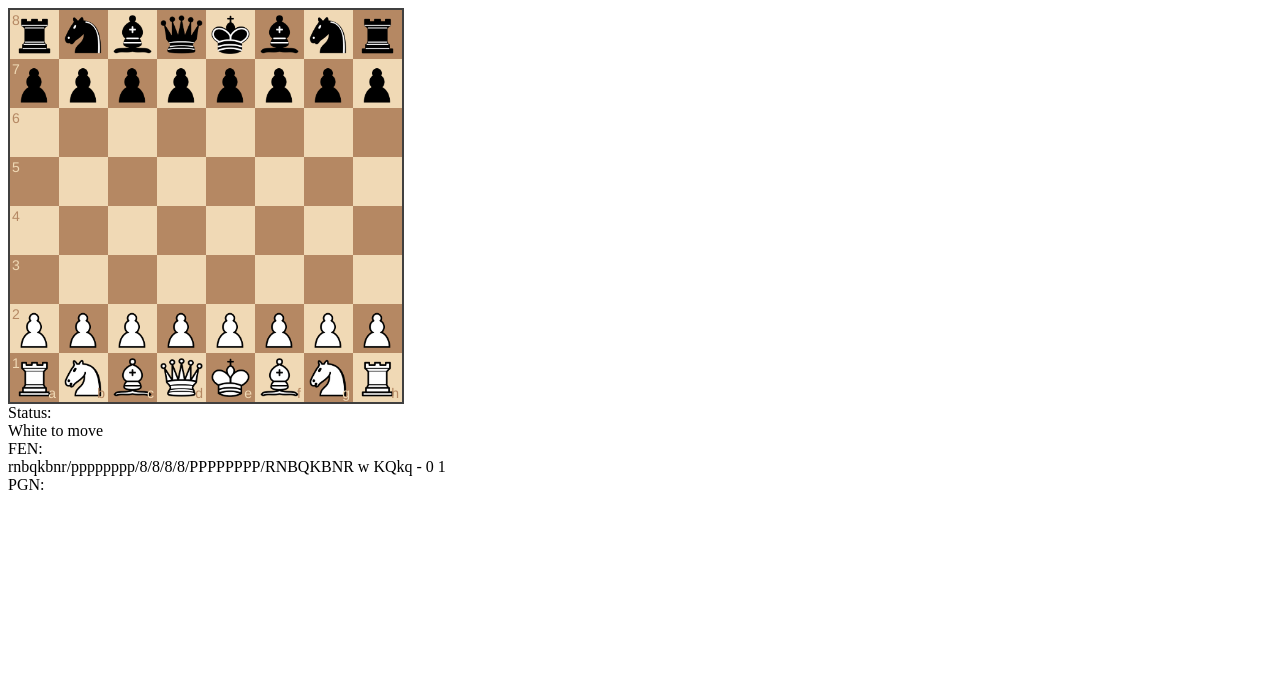
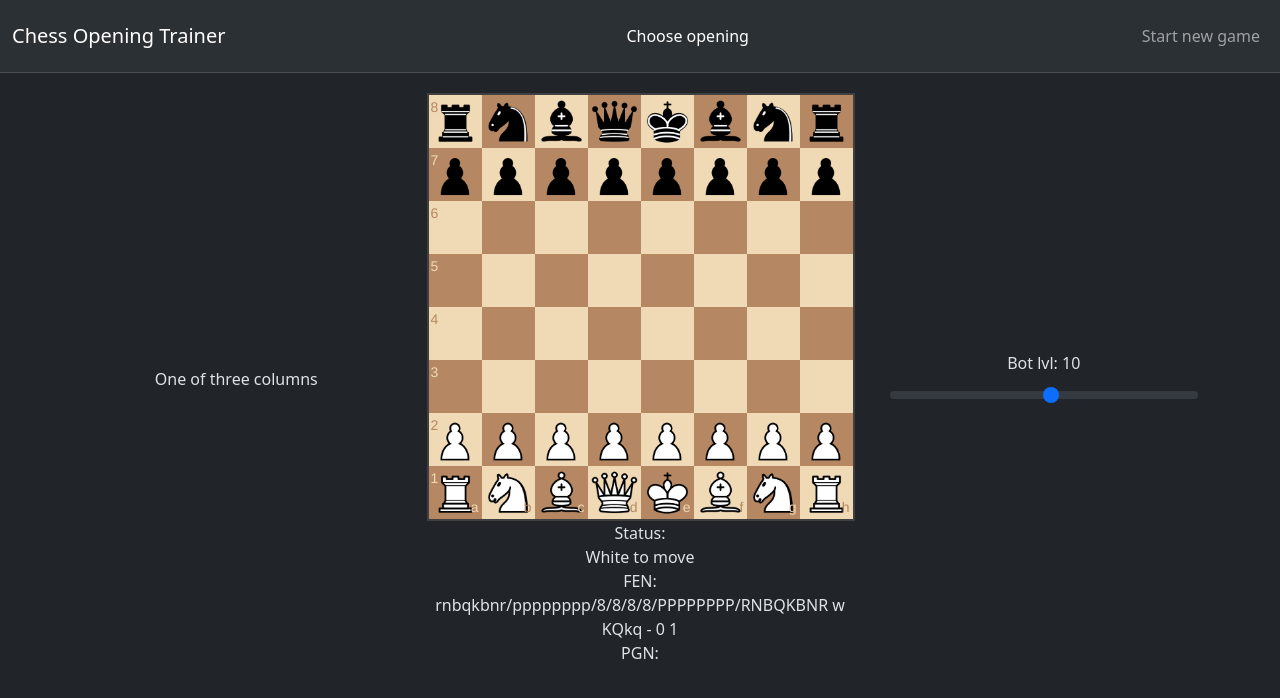
Before and after one commit to MasterOfChess/chess-trainer, a Flask app: page / in a window 1280 px wide. Shown: the top 698 px of the page. Run offline with Flask 3, Linux system fonts and the light colour scheme; parts of the project's set-up code (start-up, migrations or seed data) failed here and were passed over.

Commit message:
Add navbar, background and activate book-based bot.

```diff
--- a/src/app.py
+++ b/src/app.py
@@ -1,37 +1,78 @@
-from flask import Flask, render_template, request
+from flask import Flask, render_template, request, session
+import datetime
 from book_reader_protocol import BookReader
-# from book_reader_protocol import EchoProtocol
 import chess
+import chess.engine
 import random
 
 # create web app instance
 app = Flask(__name__)
 
+app.secret_key = 'KEY_EASY_TO_HACK'
+app.config['PERMANENT_SESSION_LIFETIME'] = datetime.timedelta(minutes=10)
+
+engine = chess.engine.SimpleEngine.popen_uci(
+    '../stockfish/stockfish-ubuntu-x86-64-avx2')
 book_reader = BookReader.popen('../tree-generation/book_reader',
                                '../tree-generation/tree.bin')
 
 
+def initialize_config():
+    session.permanent = True
+    if 'bot_lvl' not in session:
+        session['bot_lvl'] = 10
+    if 'branching_factor' not in session:
+        session['branching_factor'] = 1
+
+
+def new_game():
+    session['in_book'] = True
+    engine.configure({'Skill Level': session['bot_lvl']})
+
+
+@app.route('/set_bot_lvl', methods=['POST'])
+def set_bot_lvl():
+    lvl = int(request.form.get('bot_lvl'))
+    session['bot_lvl'] = lvl
+    print(f'Setting bot_lvl to {lvl}')
+    engine.configure({'Skill Level': lvl})
+    return {'bot_lvl': lvl}
+
+
 # define root(index) route
 @app.route('/')
-async def root():
+def root():
+    initialize_config()
+    new_game()
     return render_template('index.html')
 
 
+def choose_engine_move(board: chess.Board):
+    result = engine.play(board, chess.engine.Limit(time=1.0))
+    board.push(result.move)
+    return board.fen()
+
+
+def choose_move(board: chess.Board):
+    if not session['in_book']:
+        return choose_engine_move(board)
+    edge_result = book_reader.from_fen(board.fen())
+    if not edge_result.edges:
+        return choose_engine_move(board)
+    print('\n'.join(map(str, edge_result.edges)))
+    available_edges = edge_result.edges[:session['branching_factor']]
+    edge = random.choice(available_edges)
+    board.push(edge.move)
+    return board.fen()
+
+
 @app.route('/make_move', methods=['POST'])
-async def make_move():
+def make_move():
     fen = request.form.get('fen')
     board = chess.Board(fen)
-    move = random.choice(list(board.legal_moves))
-    board.push(move)
-    # fen = board.fen()
-    # print('Making move')
-    # print(fen)
-    # edge_result = book_reader.from_fen(fen)
-
-    # print('\n'.join(map(str, edge_result.edges)))
-    # if edge_result.edges:
-    #     board.push(edge_result.edges[0].move)
-    fen = board.fen()
+    # move = random.choice(list(board.legal_moves))
+    # board.push(move)
+    fen = choose_move(board)
 
     return {'fen': fen}
 
--- a/src/static/play_bot.js
+++ b/src/static/play_bot.js
@@ -13,7 +13,7 @@ let promotion_running = false;
 function onDragStart(source, piece, position, orientation) {
   console.log("onDragStart", source, piece, position, orientation);
   if (promotion_running) {
-    $('#myBoard .square-' + source).get(0).click();
+    $('#board .square-' + source).get(0).click();
     console.log("Clicked " + source);
   }
   // do not pick up pieces if the game is over
@@ -29,7 +29,7 @@ function onDragStart(source, piece, position, orientation) {
 }
 
 function clickSquare(square) {
-  var $square = $('#myBoard .square-' + square);
+  var $square = $('#board .square-' + square);
   $square.on('click', function () {
     console.log('click');
   });
@@ -68,7 +68,7 @@ async function promotionHighlightSquares() {
 }
 
 function promotionRemoveHighlight() {
-  $('#myBoard .square-55d63').css('background', '')
+  $('#board .square-55d63').css('background', '')
 }
 
 async function promotionOnDrop(move, source, target, piece) {
@@ -80,7 +80,7 @@ async function promotionOnDrop(move, source, target, piece) {
       console.log("Promoting");
       promotion_running = true;
       for (let square of promotionSquaresUnder(target)) {
-        let $square = $('#myBoard .square-' + square.coord);
+        let $square = $('#board .square-' + square.coord);
         game.put({ type: square.piece, color: color }, square.coord);
         console.log("Putting " + square.piece + " at " + square.coord);
         $square.addClass('promotion-square');
@@ -182,6 +182,15 @@ var config = {
   onDrop: onDrop,
   onSnapEnd: onSnapEnd,
 };
-board = Chessboard("myBoard", config);
+board = Chessboard("board", config);
 
 updateStatus();
+
+let bot_lvl_form = document.getElementById("bot-lvl-form");
+bot_lvl_form.oninput = function () {
+  let bot_lvl = this.value;
+  $('label[for="bot-lvl-form"]').text("Bot lvl: " + bot_lvl);
+  $.post("/set_bot_lvl", { bot_lvl: bot_lvl }, function (data) {
+    console.log(data);
+  });
+}
--- a/src/templates/index.html
+++ b/src/templates/index.html
@@ -1,8 +1,17 @@
-<html>
+<html data-bs-theme="dark">
   <head>
     <title>Test Flask Chess app</title>
-
-    <!-- JQuery-->
+    <!-- Bootstrap -->
+    <script src="
+https://cdn.jsdelivr.net/npm/bootstrap@5.3.3/dist/js/bootstrap.min.js
+"></script>
+    <link
+      href="
+https://cdn.jsdelivr.net/npm/bootstrap@5.3.3/dist/css/bootstrap.min.css
+"
+      rel="stylesheet"
+    />
+    <!-- JQuery -->
     <script
       src="https://code.jquery.com/jquery-3.5.1.min.js"
       integrity="sha384-ZvpUoO/+PpLXR1lu4jmpXWu80pZlYUAfxl5NsBMWOEPSjUn/6Z/hRTt8+pR6L4N2"
@@ -14,16 +23,58 @@
       rel="stylesheet"
       href="{{url_for('static', filename='external/css/chessboard-1.0.0.min.css')}}"
     />
+    <link
+      rel="stylesheet"
+      href="{{url_for('static', filename='css/index.css')}}"
+    />
     <script src="{{url_for('static', filename='external/js/chessboardjs-1.0.0/chessboard-1.0.0.min.js')}}"></script>
   </head>
   <body>
-    <div id="myBoard" style="width: 400px"></div>
+    <nav
+      class="navbar bg-body-tertiary border-bottom border-body"
+      data-bs-theme="dark"
+    >
+      <div class="container-fluid">
+        <div class="d-flex justify-content-start">
+          <a class="navbar-brand" href="#">Chess Opening Trainer</a>
+        </div>
+        <div class="navbar-nav d-flex justify-content-end p-2">
+          <a class="nav-link active" aria-current="page" href="#"
+            >Choose opening</a
+          >
+        </div>
+        <div class="navbar-nav d-flex justify-content-end p-2">
+          <a class="nav-link" href="#">Start new game</a>
+        </div>
+      </div>
+    </nav>
+    <div class="container text-center">
+      <div class="row"></div>
+      <div class="row align-items-center" style="margin-top: 20px">
+        <div class="col">One of three columns</div>
+        <div class="col-5">
+          <div id="board-container" class="container-fluid">
+            <div id="board"></div>
+          </div>
           <label>Status:</label>
           <div id="status"></div>
           <label>FEN:</label>
           <div id="fen"></div>
           <label>PGN:</label>
           <div id="pgn"></div>
+        </div>
+        <div class="col">
+          <label for="bot-lvl-form" class="form-label">Bot lvl: 10</label>
+          <input
+            type="range"
+            class="form-range"
+            min="1"
+            max="20"
+            id="bot-lvl-form"
+          />
+        </div>
+      </div>
+    </div>
   </body>
 </html>
 <script
```
Lines whose indentation alone changed are shown as unchanged.
